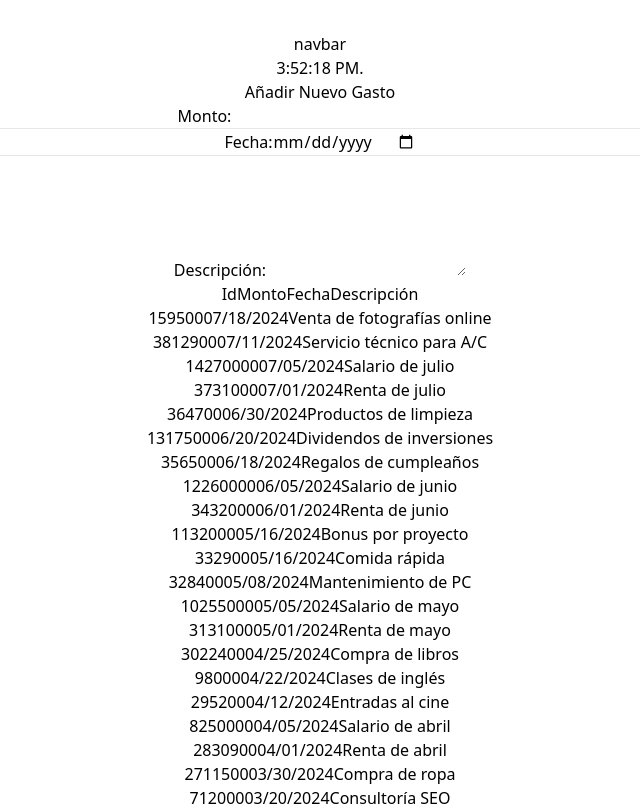
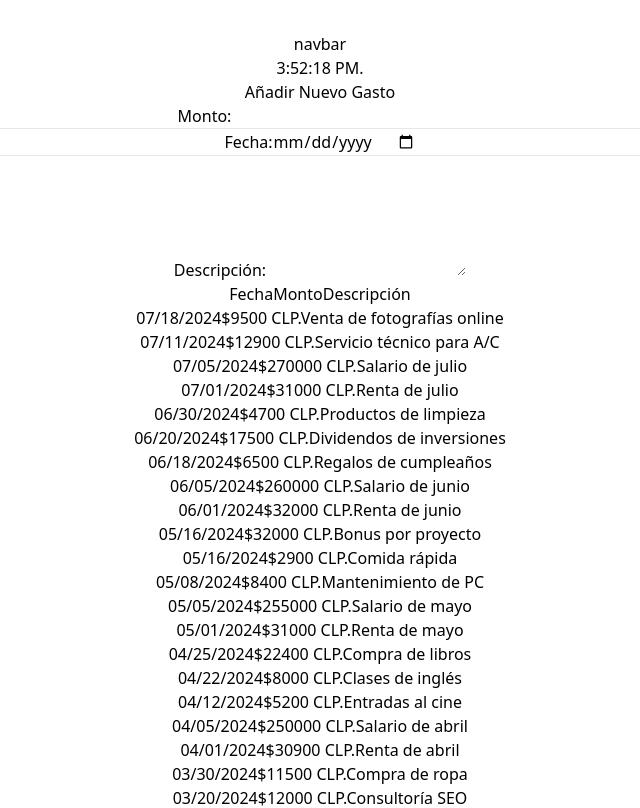
Before and after one commit to PabloVasquezC/SeguimientoDeGastos, a React (Vite) app: page / in a window 1280 px wide. Shown: the top 808 px of the page, without its empty margins (320-960 px from the left). Built offline with nearby package versions, Linux system fonts and the light colour scheme.

Commit message:
iproving style of FinanceItem and History components

```diff
--- a/src/components/FinanceItem/FinanceItem.jsx
+++ b/src/components/FinanceItem/FinanceItem.jsx
@@ -4,11 +4,10 @@ function FinanceItem({ id, monto, fecha, descripcion, tipo }) {
   console.log(tipo);
   const bgColor = tipo === 'ingreso' ? 'bg-blue-300' : 'bg-red-300';
   return (
-    <div className={`flex justify-around border ${bgColor} hover:scale-105 cursor-pointer`}>
-        <span>{id}</span>
-        <span>{monto}</span>
-        <span>{fecha}</span>
-        <span>{descripcion}</span>
+    <div className={`flex justify-around border ${bgColor} hover:h-10 cursor-pointer`}>
+        <span className='w-1/4 text-center'>{fecha}</span>
+        <span className='w-1/4 text-center'>${monto} CLP.</span>
+        <span className='w-1/4 text-center'>{descripcion}</span>
     </div>
   );
 }
--- a/src/components/History/History.jsx
+++ b/src/components/History/History.jsx
@@ -7,12 +7,11 @@ export const History = () => {
   const sortedData = HistoryData.sort((b, a) => new Date(a.fecha) - new Date(b.fecha));
 
   return (
-    <div className='border border-black shadow-lg rounded-md m-8 flex flex-col'>
+    <div className='border border-black shadow-lg rounded-md m-8 flex flex-col w-auto'>
       <div className='flex justify-around border border-black  border-b-2'>
-        <span className='text-2xl'>Id</span>
-        <span className='text-2xl'>Monto</span>
-        <span className='text-2xl'>Fecha</span>
-        <span className='text-2xl'>Descripción</span>
+        <span className='w-1/3 text-2xl text-center'>Fecha</span>
+        <span className='w-1/3 text-2xl text-center'>Monto</span>
+        <span className='w-1/3 text-2xl text-center'>Descripción</span>
       </div>
       {sortedData.map((item) => (
         <FinanceItem
```
